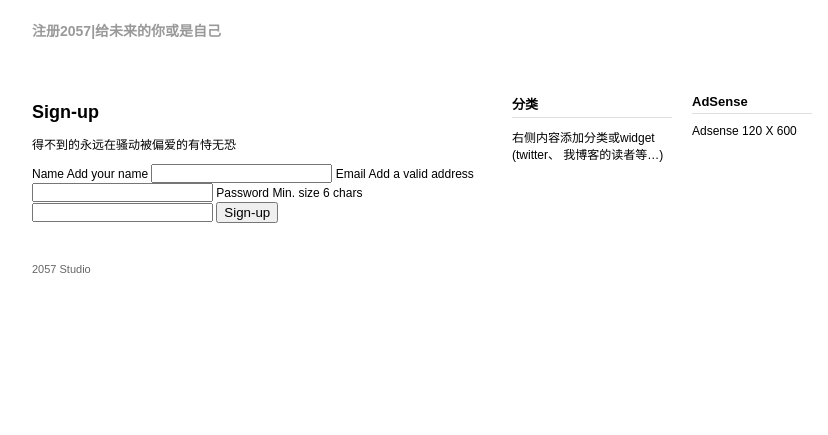
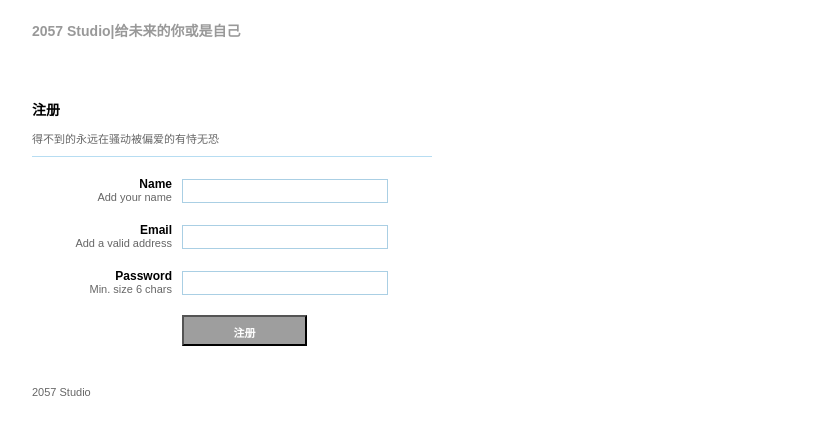
Before and after one commit to 1q84/2057, a Python web app: template templates/register.html in a window 1280 px wide. Shown: the top 435 px of the page, without its empty margins (218-1046 px from the left). Run offline with Jinja, Linux system fonts and the light colour scheme; the template is opened without the code that fills it, so the values that code supplies are empty; grey boxes are pictures that could not be loaded.

Commit message:
modify template

```diff
--- a/app.py
+++ b/app.py
@@ -17,6 +17,9 @@ class BaseHandler(tornado.web.RequestHandler):
 class HomeHandler(BaseHandler):
 
     def get(self, *args, **kwargs):
+        self.render("timeline.html")
+
+    def post(self, *args, **kwargs):
         self.render("timeline.html")
 
 class RegisterHandler(BaseHandler):
--- a/static/css/base.css
+++ b/static/css/base.css
@@ -33,27 +33,27 @@ HTML重定义标签
 .form {
     width: 400px
 }
-#login_wrap{
+#login_register_wrap{
 
 }
-#login_wrap h1{
+#login_register_wrap h1{
     font-size: 14px;
 }
-#login_wrap p{
+#login_register_wrap p{
     font-size:11px;
     color:#666666;
     margin-bottom:20px;
     border-bottom:solid 1px #b7ddf2;
     padding-bottom:10px;
 }
-#login_wrap label{
+#login_register_wrap label{
     display:block;
     font-weight:bold;
     text-align:right;
     width:140px;
     float:left;
 }
-#login_wrap .small{
+#login_register_wrap .small{
     color:#666666;
     display:block;
     font-size:11px;
@@ -61,7 +61,7 @@ HTML重定义标签
     text-align:right;
     width:140px;
 }
-#login_wrap input{
+#login_register_wrap input{
     float:left;
     font-size:12px;
     padding:4px 2px;
@@ -69,7 +69,7 @@ HTML重定义标签
     width:200px;
     margin:2px 0 20px 10px;
 }
-#login_wrap button{
+#login_register_wrap button{
     clear:both;
     margin-left:150px;
     width:125px;
--- a/templates/register.html
+++ b/templates/register.html
@@ -9,17 +9,21 @@
 </head>
 <body>
 <div id="container">
-<div id="topbar">
-    <h2>
-        注册2057|给未来的你或是自己
-    </h2>
-</div>
+    <div id="topbar">
+        <h2>
+            2057 Studio|给未来的你或是自己
+        </h2>
+    </div>
+    <!--<div id="navbar">-->
+        <!--<a href="login">登录</a>-->
+        <!--<a href="register">注册</a>-->
+    <!--</div>-->
 
 <div id="main">
 <div id="column_left">
-    <div id="stylized" class="myform">
+    <div id="login_register_wrap" class="form">
         <form id="form" name="form" method="post" action="index.html">
-        <h1>Sign-up</h1>
+        <h1>注册</h1>
         <p>得不到的永远在骚动被偏爱的有恃无恐</p>
         <label>Name <span class="small">Add your name</span> </label>
         <input type="text" name="name" id="name" />
@@ -27,18 +31,10 @@
         <input type="text" name="email" id="email" />
         <label>Password <span class="small">Min. size 6 chars</span> </label>
         <input type="text" name="password" id="password" />
-        <button type="submit">Sign-up</button>
+        <button type="submit">注册</button>
         <div class="spacer"></div>
       </form>
     </div>
-</div>
-<div id="column_right">
-    <h3>分类</h3>
-     右侧内容添加分类或widget (twitter、 我博客的读者等…)
-</div>
-<div id="column_right_adsense">
-    <h3>AdSense</h3>
-    Adsense 120 X 600
 </div>
 <!– Don’t remove spacer div. Solve an issue about container height –>
 <div class="spacer"></div>
```
Also changed, not shown: templates/login.html (+17 -3 lines).
